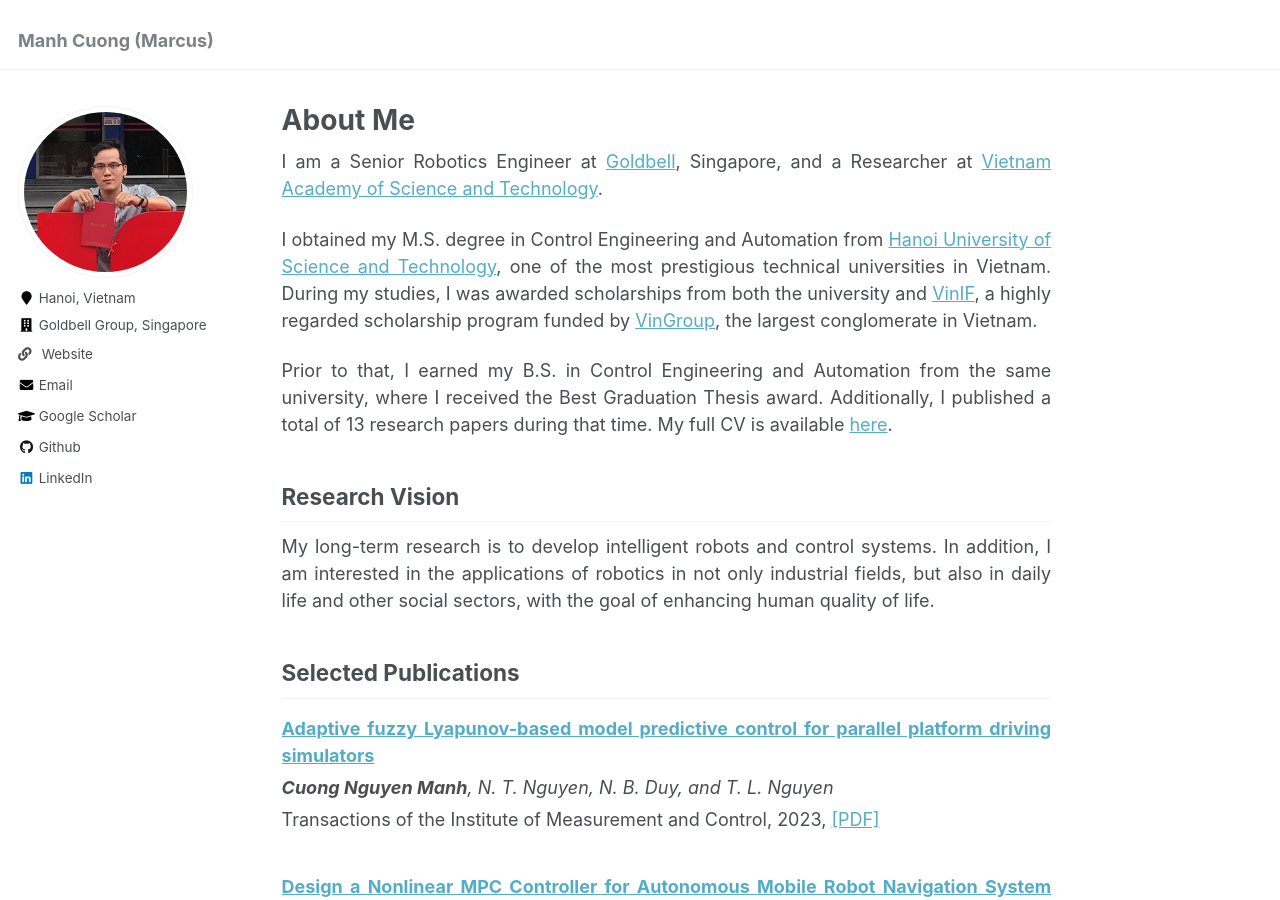
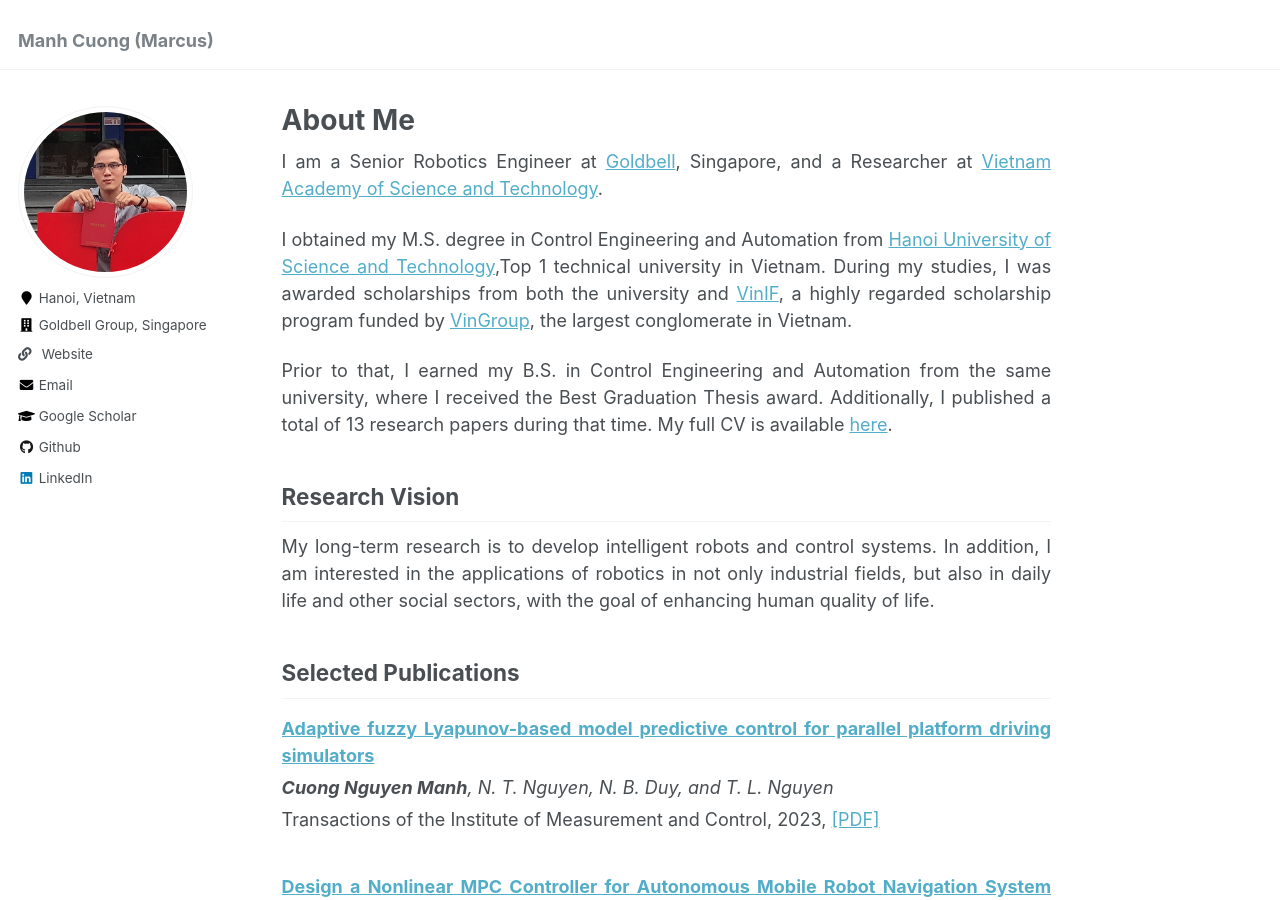
Before and after one commit to Marcus-techtile/cuongng313.github.io, a Jekyll site: the page built from _pages/about.md, in a window 1280 px wide and 900 px high. Built offline with Jekyll 4.4.1, drawn with Linux system fonts in a browser that asks for light colours.

Commit message:
Update info

```diff
--- a/_pages/about.md
+++ b/_pages/about.md
@@ -11,7 +11,7 @@ redirect_from:
 
 I am a Senior Robotics Engineer at [Goldbell](https://www.goldbell.com.sg/), Singapore, and a Researcher at [Vietnam Academy of Science and Technology](https://vast.gov.vn/web/vietnam-academy-of-science-and-technology/home).
 
-I obtained my M.S. degree in Control Engineering and Automation from [Hanoi University of Science and Technology](https://hust.edu.vn/en/), one of the most prestigious technical universities in Vietnam. During my studies, I was awarded scholarships from both the university and [VinIF](https://vinif.org/en/), a highly regarded scholarship program funded by [VinGroup](https://vingroup.net/en), the largest conglomerate in Vietnam.
+I obtained my M.S. degree in Control Engineering and Automation from [Hanoi University of Science and Technology](https://hust.edu.vn/en/),Top 1 technical university in Vietnam. During my studies, I was awarded scholarships from both the university and [VinIF](https://vinif.org/en/), a highly regarded scholarship program funded by [VinGroup](https://vingroup.net/en), the largest conglomerate in Vietnam.
 
 Prior to that, I earned my B.S. in Control Engineering and Automation from the same university, where I received the Best Graduation Thesis award. Additionally, I published a total of 13 research papers during that time.
 My full CV is available [here](../files/Marcus_profile.pdf).
```
